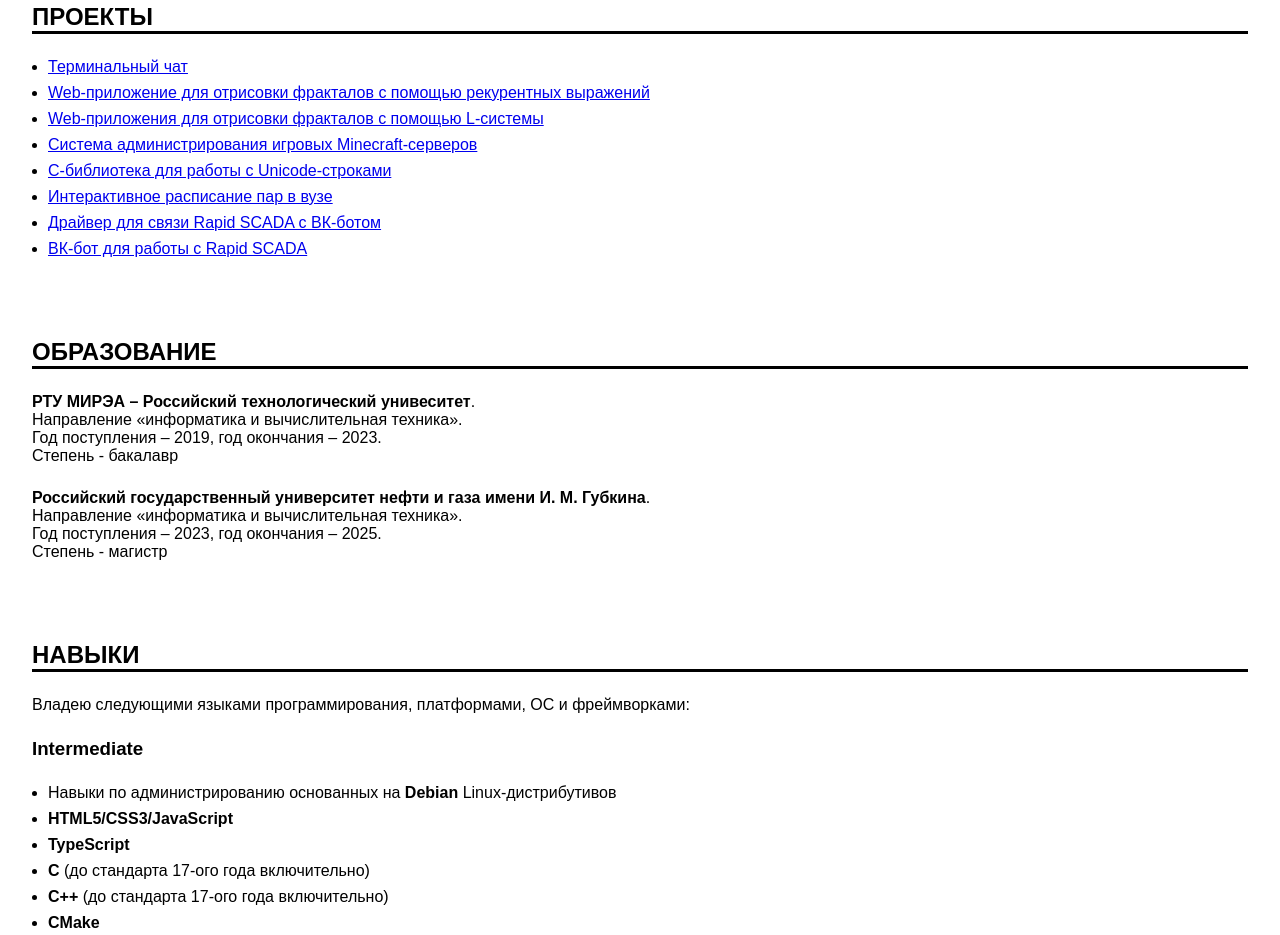
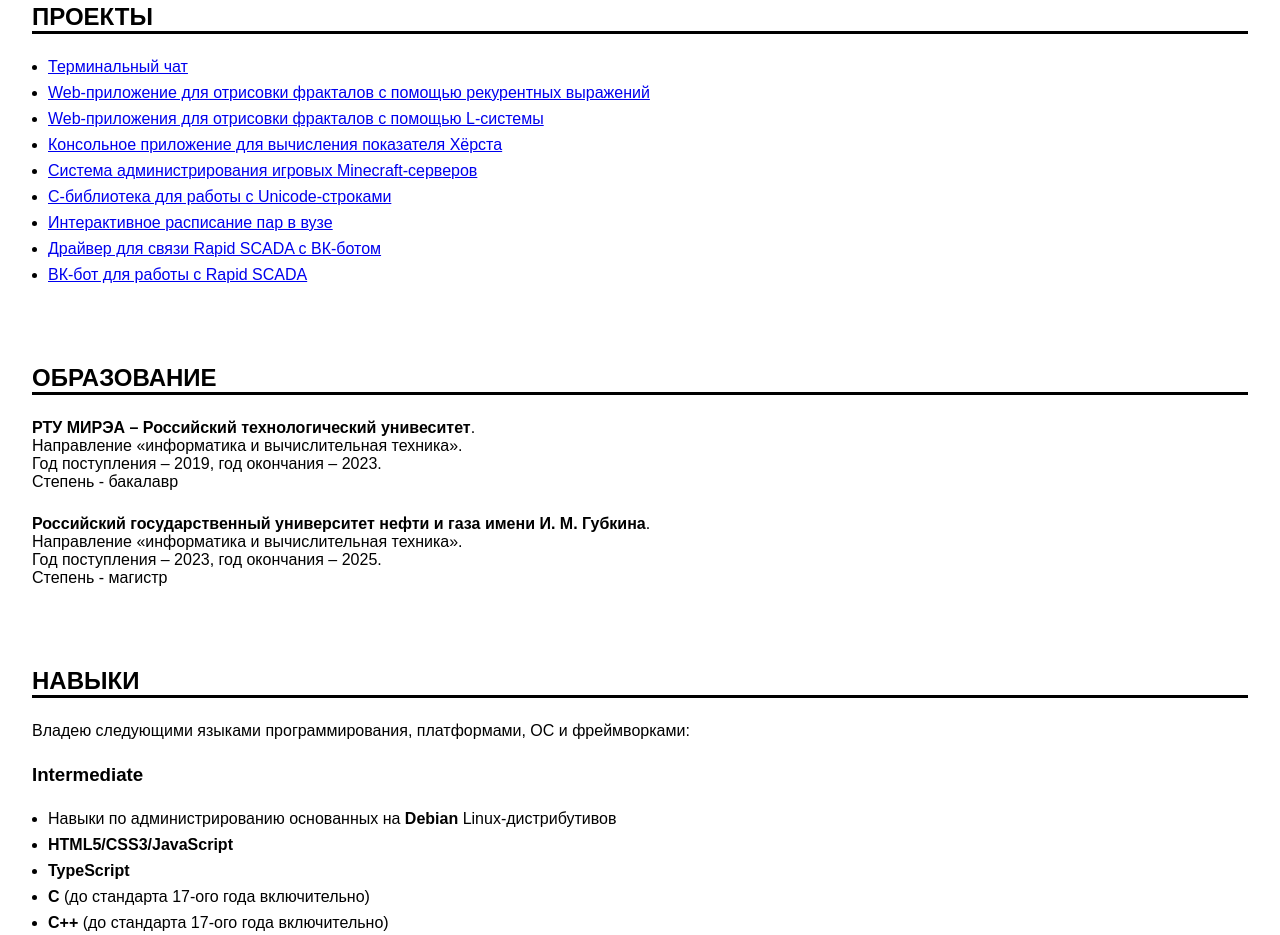
Before and after one commit to Maksim2498/resume, a website built with webpack: page src/index.html in a window 1280 px wide. Shown: the part 768-1703 px from the top of the page. Built offline with nearby package versions, Linux system fonts and the light colour scheme; files whose address does not match are found by name.

Commit message:
Updated projects section

```diff
--- a/src/index.html
+++ b/src/index.html
@@ -65,6 +65,7 @@
                     <li><a href="https://github.com/Maksim2498/simplechat">Терминальный чат</a></li>
                     <li><a href="https://mandelbrot.fominmv.ru">Web-приложение для отрисовки фракталов с помощью рекурентных выражений</a></li>
                     <li><a href="https://l-system.fominmv.ru">Web-приложения для отрисовки фракталов с помощью L-системы</a></li>
+                    <li><a href="https://github.com/Maksim2498/hurst">Консольное приложение для вычисления показателя Хёрста</a></li>
                     <li><a href="https://moontalk.space" target="_blank">Система администрирования игровых Minecraft-серверов</a></li>
                     <li><a href="https://github.com/Maksim2498/ustr" target="_blank">C-библиотека для работы с Unicode-строками</a></li>
                     <li><a href="http://sched.uni.fominmv.ru/" target="_blank">Интерактивное расписание пар в вузе</a></li>
```
